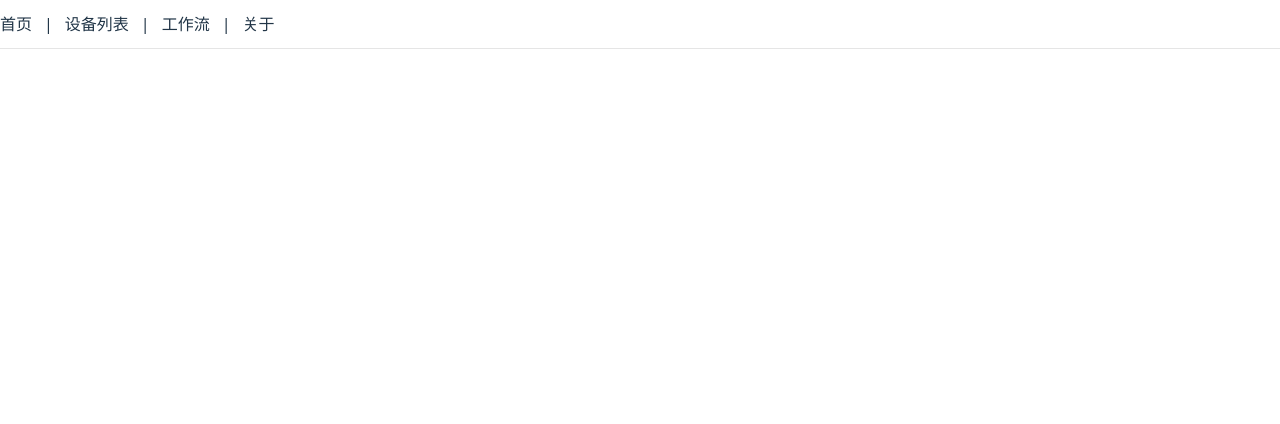
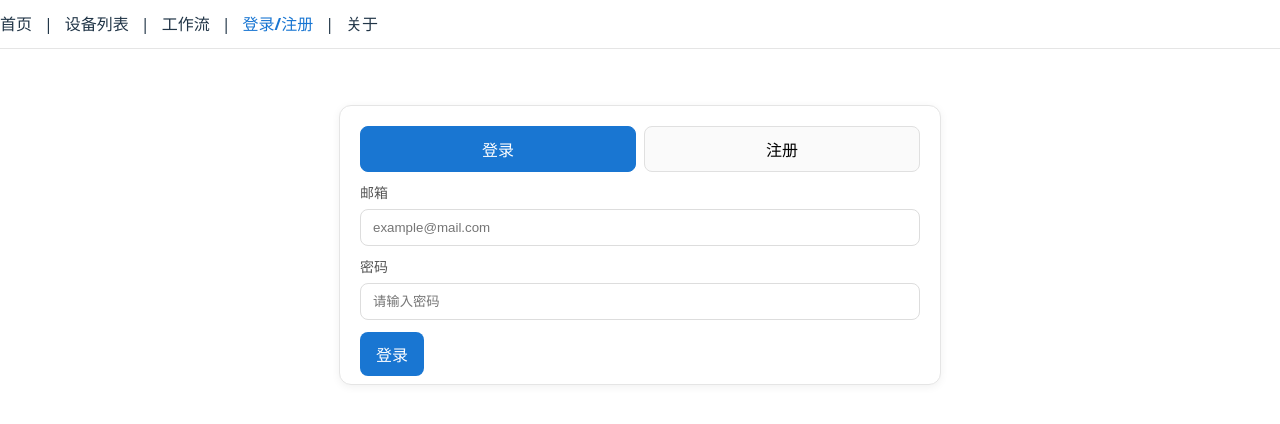
Before and after one commit to codespeakss/collabweb, a Vue app: page /auth in a window 1280 px wide. Shown: the top 424 px of the page. Built offline with nearby package versions, Linux system fonts and the light colour scheme.

Commit message:
feat: user login

```diff
--- a/src/App.vue
+++ b/src/App.vue
@@ -10,6 +10,8 @@
       <router-link to="/devices">设备列表</router-link>
       <span class="sep">|</span>
       <router-link to="/workflow">工作流</router-link>
+      <span class="sep">|</span>
+      <router-link to="/auth">登录/注册</router-link>
       <span class="sep">|</span>
       <router-link to="/about">关于</router-link>
     </div>
--- /dev/null
+++ b/src/components/Auth.vue
@@ -0,0 +1,227 @@
+<script setup>
+import { ref, computed } from 'vue'
+
+// tabs: login | register
+const activeTab = ref('login')
+
+// shared fields
+const emailOrPhone = ref('')
+const password = ref('')
+const verifyCode = ref('')
+
+// register-only fields
+const agree = ref(true)
+
+// state
+const loading = ref(false)
+const message = ref('')
+const messageType = ref('') // success | error | info
+
+const isEmail = computed(() => /.+@.+\..+/.test(emailOrPhone.value))
+
+function setMsg(type, msg) {
+  messageType.value = type
+  message.value = msg
+}
+
+async function sendCode() {
+  if (!emailOrPhone.value || !isEmail.value) {
+    setMsg('error', '请先输入有效邮箱')
+    return
+  }
+  loading.value = true
+  try {
+    const res = await fetch('/api/auth/send-code', {
+      method: 'POST',
+      headers: { 'Content-Type': 'application/json' },
+      body: JSON.stringify({ account: emailOrPhone.value, channel: 'email' })
+    })
+    const data = await res.json()
+    if (res.ok) setMsg('success', data.message || '验证码已发送')
+    else setMsg('error', data.error || '发送失败')
+  } catch (e) {
+    setMsg('error', '网络错误，请稍后重试')
+  } finally {
+    loading.value = false
+  }
+}
+
+async function doLogin() {
+  if (!emailOrPhone.value || !password.value) {
+    setMsg('error', '请输入邮箱与密码')
+    return
+  }
+  if (!isEmail.value) {
+    setMsg('error', '请输入有效邮箱')
+    return
+  }
+  loading.value = true
+  try {
+    const res = await fetch('/api/auth/login', {
+      method: 'POST',
+      headers: { 'Content-Type': 'application/json' },
+      body: JSON.stringify({ account: emailOrPhone.value, password: password.value })
+    })
+    const data = await res.json()
+    if (res.ok) {
+      setMsg('success', '登录成功，正在跳转...')
+      setTimeout(() => {
+        window.location.href = '/'
+      }, 800)
+    } else {
+      setMsg('error', data.error || '登录失败')
+    }
+  } catch (e) {
+    setMsg('error', '网络错误，请稍后重试')
+  } finally {
+    loading.value = false
+  }
+}
+
+async function doRegister() {
+  if (!emailOrPhone.value || !password.value || !verifyCode.value) {
+    setMsg('error', '请输入完整信息：邮箱、密码与验证码')
+    return
+  }
+  if (!isEmail.value) {
+    setMsg('error', '请输入有效邮箱')
+    return
+  }
+  if (!agree.value) {
+    setMsg('error', '请先同意服务条款')
+    return
+  }
+  loading.value = true
+  try {
+    const res = await fetch('/api/auth/register', {
+      method: 'POST',
+      headers: { 'Content-Type': 'application/json' },
+      body: JSON.stringify({ account: emailOrPhone.value, password: password.value, code: verifyCode.value })
+    })
+    const data = await res.json()
+    if (res.ok) {
+      setMsg('success', '注册成功，请登录')
+      activeTab.value = 'login'
+    } else {
+      setMsg('error', data.error || '注册失败')
+    }
+  } catch (e) {
+    setMsg('error', '网络错误，请稍后重试')
+  } finally {
+    loading.value = false
+  }
+}
+
+function onTabChange(tab) {
+  activeTab.value = tab
+  setMsg('', '')
+}
+</script>
+
+<template>
+  <div class="auth-wrapper">
+    <div class="card">
+      <div class="tabs">
+        <button :class="{ active: activeTab === 'login' }" @click="onTabChange('login')">登录</button>
+        <button :class="{ active: activeTab === 'register' }" @click="onTabChange('register')">注册</button>
+      </div>
+
+      <div v-if="message" :class="['msg', messageType]">{{ message }}</div>
+
+      <div v-if="activeTab === 'login'" class="tab-panel">
+        <div class="row">
+          <label>邮箱</label>
+          <input v-model="emailOrPhone" placeholder="example@mail.com" />
+        </div>
+        <div class="row">
+          <label>密码</label>
+          <input v-model="password" type="password" placeholder="请输入密码" />
+        </div>
+
+        <div class="actions">
+          <button class="primary" @click="doLogin" :disabled="loading">登录</button>
+        </div>
+      </div>
+
+      <div v-else class="tab-panel">
+        <div class="row">
+          <label>邮箱</label>
+          <input v-model="emailOrPhone" placeholder="example@mail.com" />
+        </div>
+        <div class="row">
+          <label>密码</label>
+          <input v-model="password" type="password" placeholder="至少 6 位" />
+        </div>
+        <div class="row two-cols">
+          <div>
+            <label>验证码</label>
+            <input v-model="verifyCode" placeholder="邮箱验证码" />
+          </div>
+          <div class="send-code">
+            <button @click="sendCode" :disabled="loading">发送验证码</button>
+          </div>
+        </div>
+        <div class="row inline">
+          <label><input type="checkbox" v-model="agree" /> 我已阅读并同意《服务条款》</label>
+        </div>
+        <div class="actions">
+          <button class="primary" @click="doRegister" :disabled="loading">注册</button>
+        </div>
+      </div>
+    </div>
+  </div>
+</template>
+
+<style scoped>
+.auth-wrapper {
+  display: flex;
+  justify-content: center;
+  align-items: flex-start;
+  padding-top: 40px;
+}
+.card {
+  width: 100%;
+  max-width: 560px;
+  border: 1px solid var(--vp-c-divider, #e5e5e5);
+  border-radius: 12px;
+  padding: 20px 20px 8px;
+  background: var(--vp-c-bg, #fff);
+  box-shadow: 0 2px 8px rgba(0,0,0,.06);
+}
+.tabs {
+  display: flex;
+  gap: 8px;
+  margin-bottom: 10px;
+}
+.tabs button {
+  flex: 1;
+  padding: 10px 12px;
+  border-radius: 8px;
+  border: 1px solid #e0e0e0;
+  background: #fafafa;
+}
+.tabs button.active {
+  background: #1976d2;
+  color: white;
+  border-color: #1976d2;
+}
+.msg { margin: 8px 0 4px; font-size: 14px; }
+.msg.success { color: #2e7d32; }
+.msg.error { color: #d32f2f; }
+
+.tab-panel { margin-top: 8px; }
+.row { display: flex; flex-direction: column; gap: 6px; margin: 10px 0; }
+.row.inline { flex-direction: row; align-items: center; gap: 10px; }
+.row.two-cols { display: grid; grid-template-columns: 1fr 140px; gap: 10px; align-items: end; }
+label { font-size: 14px; color: #555; }
+input { padding: 10px 12px; border: 1px solid #ddd; border-radius: 8px; outline: none; }
+input:focus { border-color: #1976d2; }
+.actions { margin-top: 12px; }
+button.primary { background: #1976d2; color: #fff; border: none; padding: 10px 16px; border-radius: 8px; }
+button[disabled] { opacity: .6; cursor: not-allowed; }
+
+@media (prefers-color-scheme: dark) {
+  .card { background: #2a2a2a; border-color: #3a3a3a; }
+  input { background: #1e1e1e; color: #eaeaea; border-color: #444; }
+}
+</style>
--- a/src/main.js
+++ b/src/main.js
@@ -1,4 +1,3 @@
-
 import { createApp } from 'vue'
 import './style.css'
 import App from './App.vue'
@@ -8,12 +7,14 @@ import Home from './components/Home.vue'
 import DeviceList from './components/DeviceList.vue'
 import About from './components/About.vue'
 import WorkflowDAG from './components/WorkflowDAG.vue'
+import Auth from './components/Auth.vue'
 
 const routes = [
 	{ path: '/', component: Home },
 	{ path: '/devices', component: DeviceList },
 	{ path: '/about', component: About },
-	{ path: '/workflow', component: WorkflowDAG }
+	{ path: '/workflow', component: WorkflowDAG },
+	{ path: '/auth', component: Auth }
 ]
 
 const router = createRouter({
--- a/vite.config.js
+++ b/vite.config.js
@@ -4,4 +4,12 @@ import vue from '@vitejs/plugin-vue'
 // https://vite.dev/config/
 export default defineConfig({
   plugins: [vue()],
+  server: {
+    proxy: {
+      '/api': {
+        target: 'http://localhost:8080',
+        changeOrigin: true,
+      }
+    }
+  }
 })
```
Also changed, not shown: 1 other file (tests, documents, lock files or other folders).
